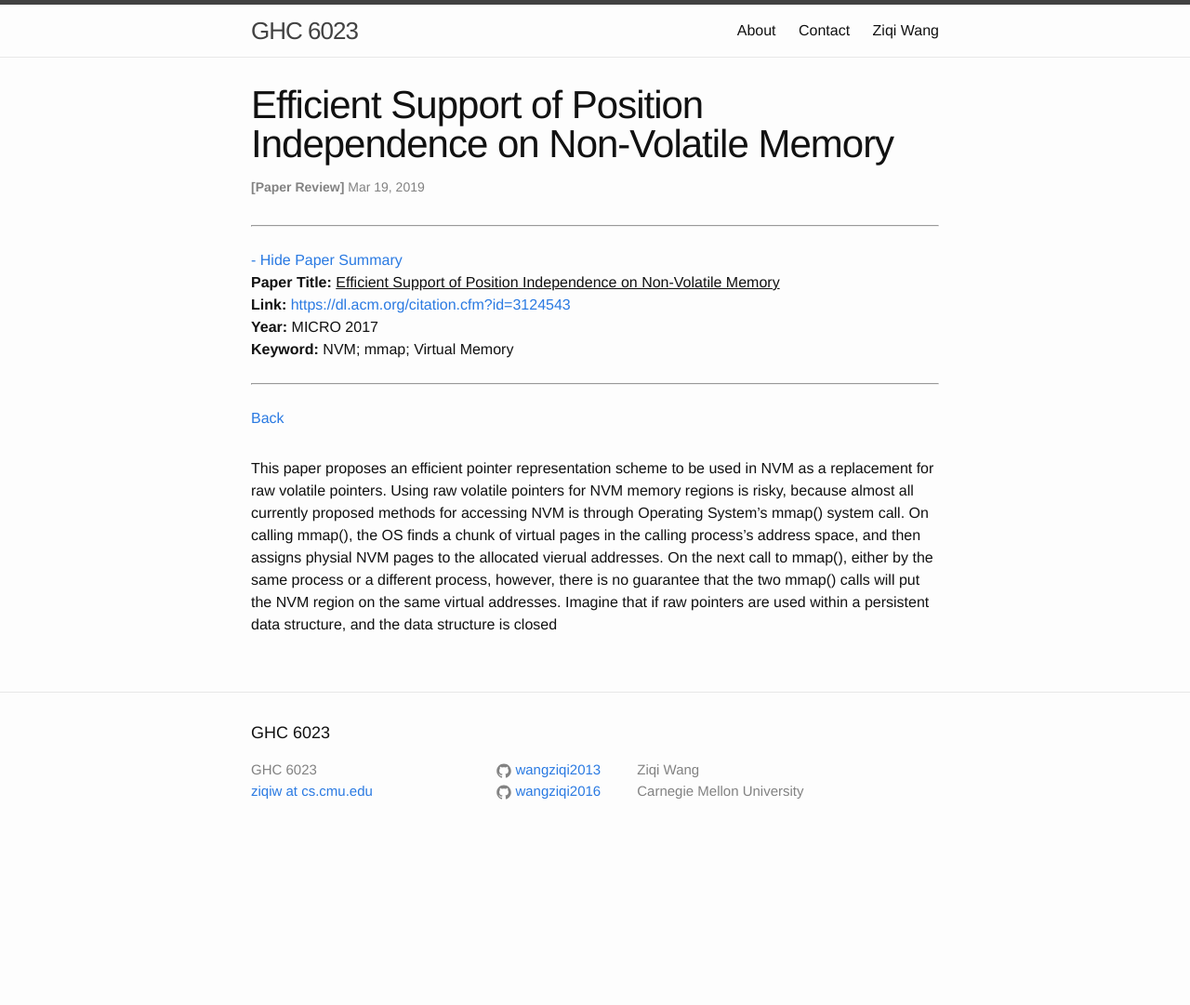
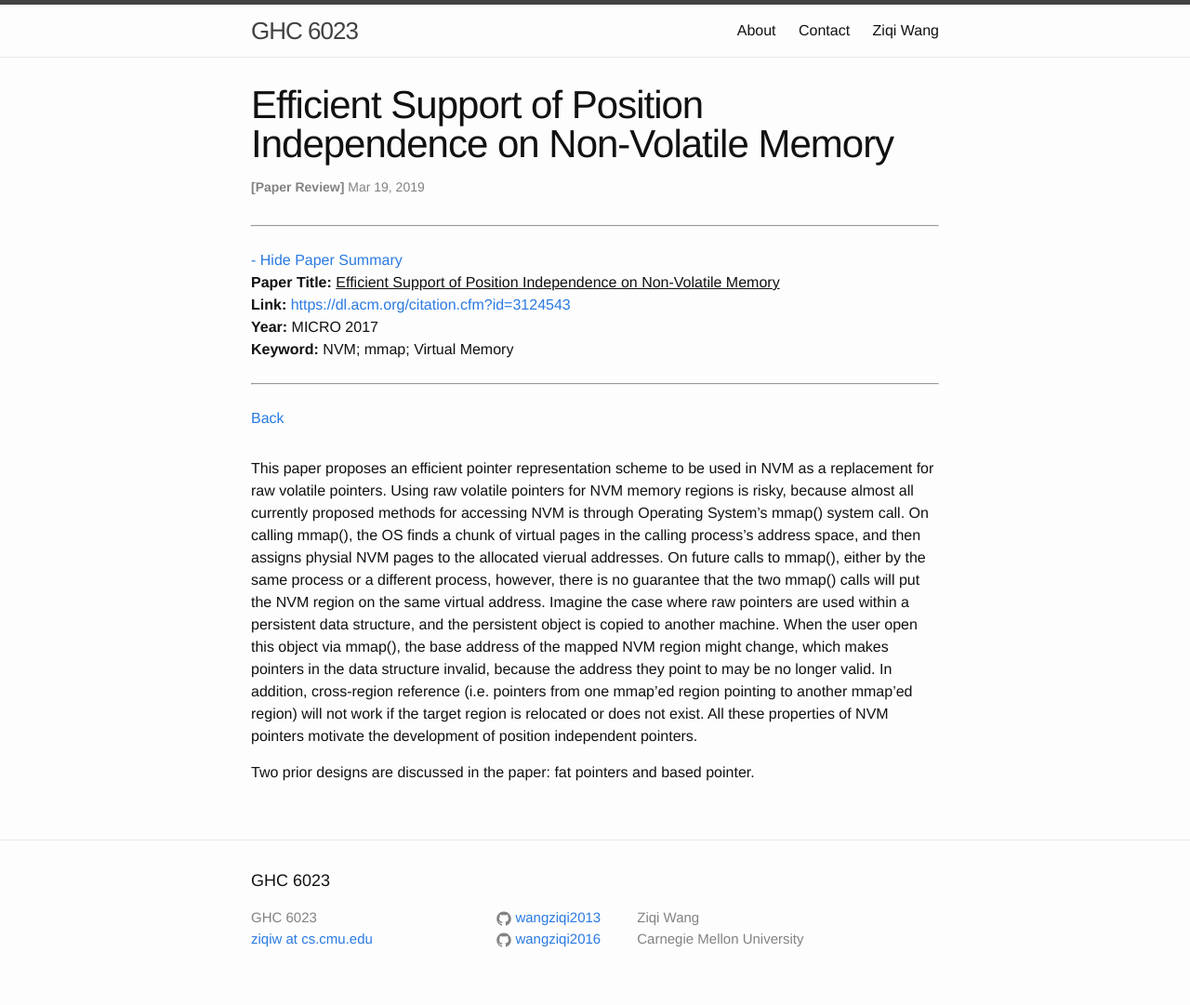
Before and after one commit to wangziqi2013/wangziqi2013.github.io, a Jekyll site: the page built from _posts/2019-03-18-efficient-support-of-pos-indep-on-nvm.markdown, in a window 1280 px wide. Shown: the whole page at 93% size. Built offline with Jekyll 4.4.1, drawn with Linux system fonts in a browser that asks for light colours; before the commit the page ends 922 px from its top, so only the background shows below that.

Commit message:
Finish first para

```diff
--- a/_posts/2019-03-18-efficient-support-of-pos-indep-on-nvm.markdown
+++ b/_posts/2019-03-18-efficient-support-of-pos-indep-on-nvm.markdown
@@ -16,7 +16,13 @@ version_mgmt:
 This paper proposes an efficient pointer representation scheme to be used in NVM as a replacement for raw volatile pointers.
 Using raw volatile pointers for NVM memory regions is risky, because almost all currently proposed methods for accessing
 NVM is through Operating System's mmap() system call. On calling mmap(), the OS finds a chunk of virtual pages in the calling
-process's address space, and then assigns physial NVM pages to the allocated vierual addresses. On the next call to mmap(),
+process's address space, and then assigns physial NVM pages to the allocated vierual addresses. On future calls to mmap(),
 either by the same process or a different process, however, there is no guarantee that the two mmap() calls will put the
-NVM region on the same virtual addresses. Imagine that if raw pointers are used within a persistent data structure, and the
-data structure is closed
+NVM region on the same virtual address. Imagine the case where raw pointers are used within a persistent data structure,
+and the persistent object is copied to another machine. When the user open this object via mmap(), the base address
+of the mapped NVM region might change, which makes pointers in the data structure invalid, because the address they point
+to may be no longer valid. In addition, cross-region reference (i.e. pointers from one mmap'ed region pointing to another
+mmap'ed region) will not work if the target region is relocated or does not exist. All these properties of NVM pointers
+motivate the development of position independent pointers.
+
+Two prior designs are discussed in the paper: fat pointers and based pointer.
```
